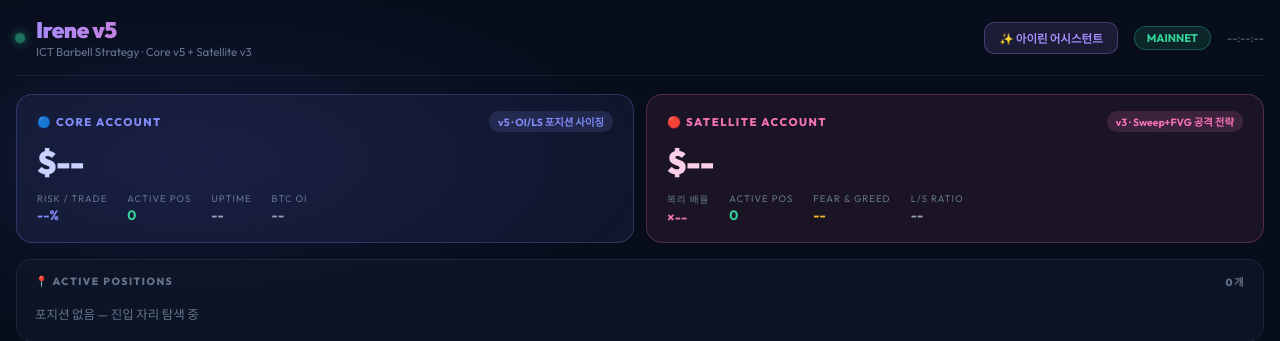
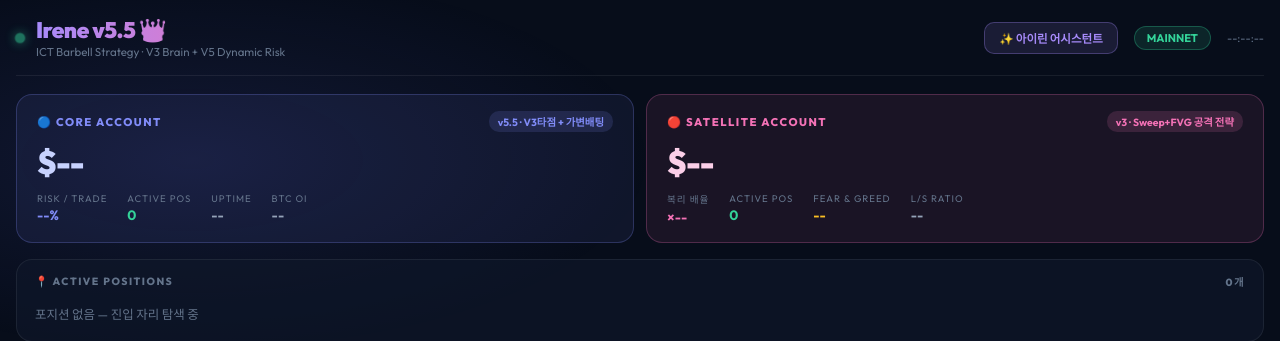
Before and after one commit to LEODIO2026/irene-bot, a Python web app: template execution/templates/dashboard.html in a window 1280 px wide. Shown: the top 341 px of the page. Run offline with Jinja, Linux system fonts and the light colour scheme; the template is opened without the code that fills it, so the values that code supplies are empty.

Commit message:
Update dashboard versions to v5.5 (V3 Brain)

```diff
--- a/execution/templates/dashboard.html
+++ b/execution/templates/dashboard.html
@@ -228,8 +228,8 @@ tr td:last-child  { border-radius:0 8px 8px 0; }
   <div class="hd-left">
     <span class="hb-dot" id="hbDot"></span>
     <div>
-      <div class="hd-title">Irene v5</div>
-      <div class="hd-sub">ICT Barbell Strategy · Core v5 + Satellite v3</div>
+      <div class="hd-title">Irene v5.5 👑</div>
+      <div class="hd-sub">ICT Barbell Strategy · V3 Brain + V5 Dynamic Risk</div>
     </div>
   </div>
   <div class="hd-right">
@@ -245,7 +245,7 @@ tr td:last-child  { border-radius:0 8px 8px 0; }
   <div class="account-card ac-core">
     <div class="ac-head">
       <div class="ac-label">🔵 Core Account</div>
-      <div class="ac-badge" id="coreStratBadge">v5 · OI/LS 포지션 사이징</div>
+      <div class="ac-badge" id="coreStratBadge">v5.5 · V3타점 + 가변배팅</div>
     </div>
     <div class="ac-balance" id="coreBalance">$--</div>
     <div class="ac-meta">
```
